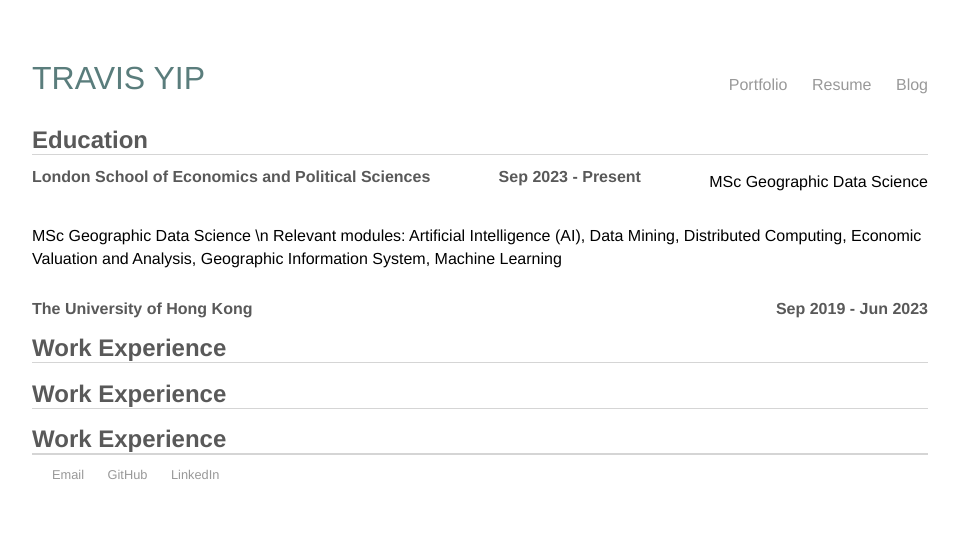
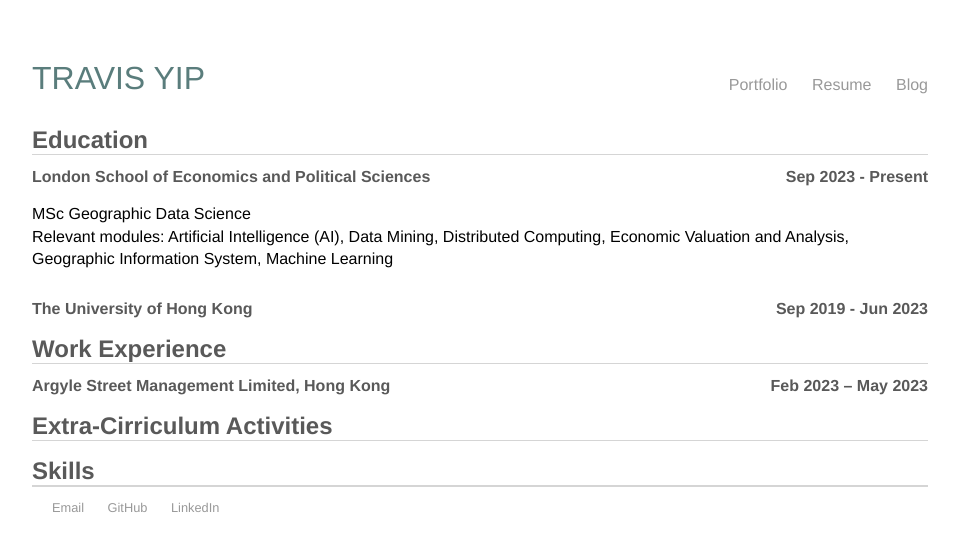
Before and after one commit to cwtravisyip/cwtravisyip.github.io, a Jekyll site: the page built from resume/index.html, in a window 1280 px wide. Shown: the top 551 px of the page, without its empty margins (160-1119 px from the left). Built offline with Jekyll 4.4.1, drawn with Linux system fonts in a browser that asks for light colours.

Commit message:
Update resume content

```diff
--- a/resume/index.html
+++ b/resume/index.html
@@ -5,28 +5,32 @@
 <div class="textchunk">
 	<!-- Education Block-->
 	<h1 class="resume">Education</h1>
-	<header>
+	<header style="margin-bottom:0px">
 		<h2 class="resume">London School of Economics and Political Sciences</h2>
 		<h2 class="resume">Sep 2023 - Present</h2>
-<p>MSc Geographic Data Science</p>
 	</header>
-	<p>MSc Geographic Data Science \n
-		Relevant modules: Artificial Intelligence (AI), Data Mining, Distributed Computing, Economic Valuation and Analysis, Geographic Information System, Machine Learning
+	<p>MSc Geographic Data Science <br>
+	Relevant modules: Artificial Intelligence (AI), Data Mining, Distributed Computing, Economic Valuation and Analysis, Geographic Information System, Machine Learning
 	</p>
 
-
-	<header>
+	<header class="resume">
 		<h2 class="resume">The University of Hong Kong</h2>
 		<h2 class="resume">Sep 2019 - Jun 2023</h2>
 	</header>
+
+
 	<!-- Work Experience Block-->
 	<h1 class="resume">Work Experience</h1>
+	<header>
+		<h2 class="resume">Argyle Street Management Limited, Hong Kong</h2>
+		<h2 class="resume">Feb 2023 – May 2023</h2>
+	</header>
 
 	<!-- Extra-Cirriculum Block-->
-	<h1 class="resume">Work Experience</h1>
+	<h1 class="resume">Extra-Cirriculum Activities</h1>
 
 	<!-- Skills Block-->
-	<h1 class="resume">Work Experience</h1>
+	<h1 class="resume">Skills</h1>
 
 
 </div><!-- /.textchunk -->
```
